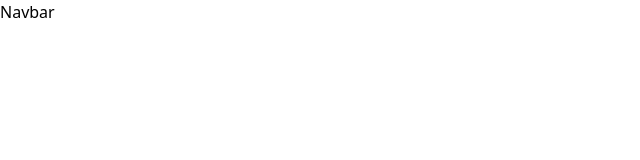
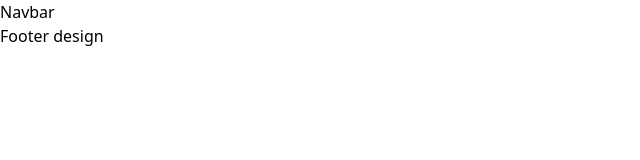
Before and after one commit to shohanurlion/github-test, a React (Vite) app: page / in a window 1280 px wide. Shown: the top 160 px of the page, without its empty margins (0-640 px from the left). Built offline with nearby package versions, Linux system fonts and the light colour scheme.

Commit message:
sanjana afrin

```diff
--- a/src/App.jsx
+++ b/src/App.jsx
@@ -3,6 +3,7 @@ import reactLogo from './assets/react.svg'
 import viteLogo from '/vite.svg'
 import './App.css'
 import Navbar from './Components/NavBar/Navbar'
+import Footer from './Components/NavBar/Footer'
 
 function App() {
   const [count, setCount] = useState(0)
@@ -10,6 +11,7 @@ function App() {
   return (
     <>
     <Navbar/>
+    <Footer/>
     </>
   )
 }
--- /dev/null
+++ b/src/Components/NavBar/Footer.jsx
@@ -0,0 +1,11 @@
+import React from 'react'
+
+const Footer = () => {
+  return (
+    <div>
+        <h2>Footer design</h2>
+    </div>
+  )
+}
+
+export default Footer
```
